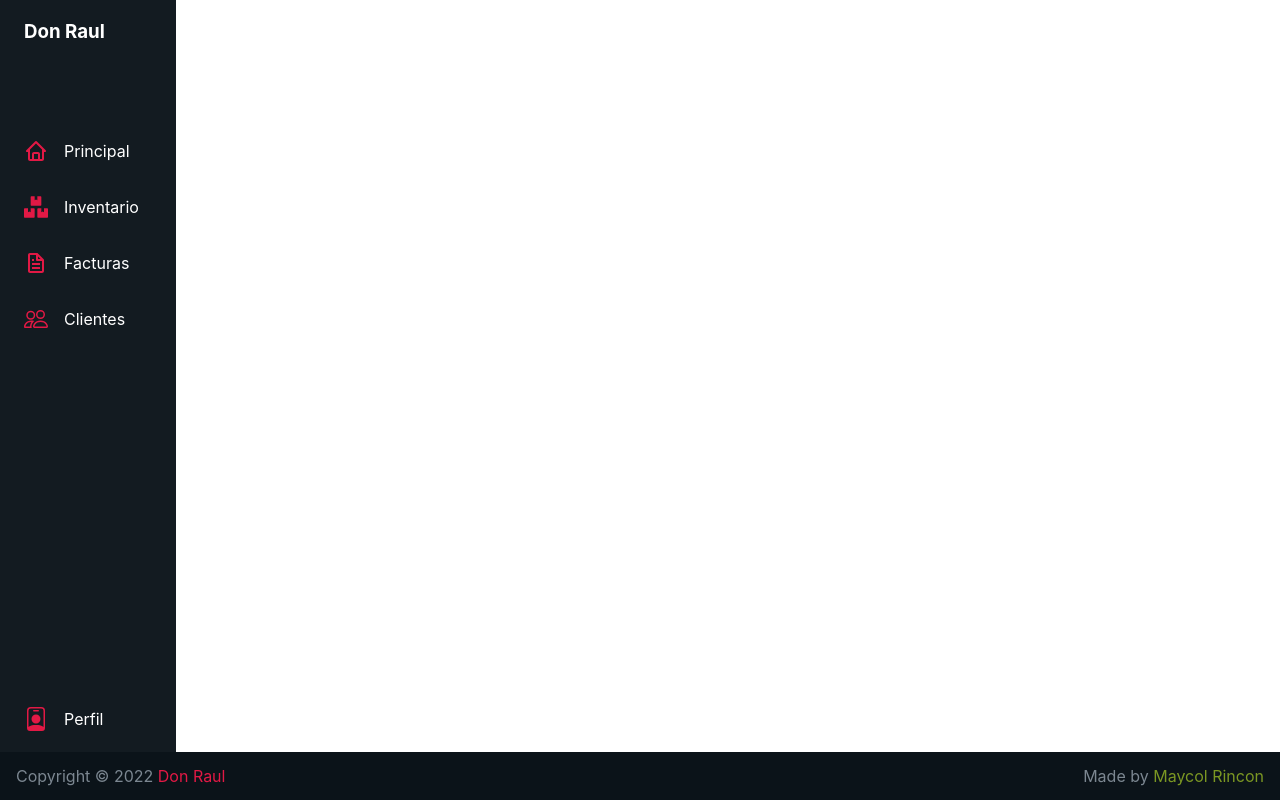
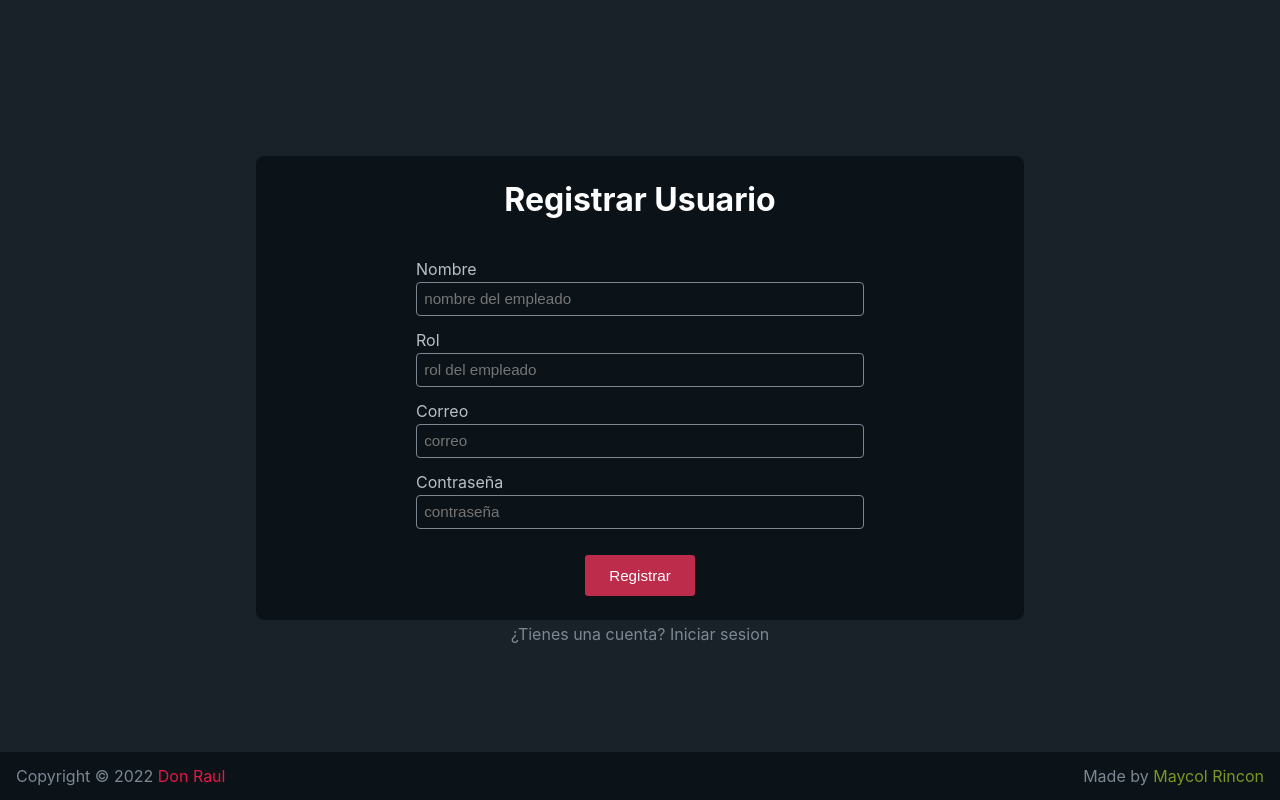
Before and after one commit to MykeStv/Hardware-app, a React (Create React App) app in the folder front-hardware/: page /signup in a window 1280 px wide. Built offline with nearby package versions, Linux system fonts and the light colour scheme.

Commit message:
Componente sign up creado

```diff
--- a/front-hardware/package.json
+++ b/front-hardware/package.json
@@ -6,6 +6,7 @@
     "@testing-library/jest-dom": "^5.16.3",
     "@testing-library/react": "^12.1.4",
     "@testing-library/user-event": "^13.5.0",
+    "firebase": "^9.6.10",
     "jspdf": "^2.5.1",
     "react": "^18.0.0",
     "react-dom": "^18.0.0",
--- a/front-hardware/src/App.jsx
+++ b/front-hardware/src/App.jsx
@@ -9,6 +9,7 @@ import Inventory from "./containers/Inventory";
 import Invoice from './containers/Invoice'
 import Client from './containers/Client'
 import Profile from './containers/Profile'
+import SignUp from "./components/SignUp";
 
 
 export * as actionCreators from './actions/index'
@@ -19,18 +20,15 @@ function App() {
       <BrowserRouter>
         <Provider store={store}>
 
-          <Footer />
-          <Sidebar />
+          <Routes>
+            <Route path="/*" element={<Sidebar />}>
+            </Route>
 
-
-          <Routes>
-            <Route path='/' element={<Dashboard />} />
-            <Route path='/inventory' element={<Inventory />} />
-            <Route path='/invoice' element={<Invoice />} />
-            <Route path='/client' element={<Client />} />
-            <Route path='/profile' element={<Profile />} />
+            <Route path='/signup' element={<SignUp />} />
 
           </Routes>
+
+          <Footer />
 
         </Provider>
       </BrowserRouter>
--- a/front-hardware/src/assets/style/_client.scss
+++ b/front-hardware/src/assets/style/_client.scss
@@ -1,4 +1,10 @@
 
 .client_page {
     @include page-config;
+    @include flex-center;
+
+    .client_container {
+        color: $color-gray;
+        font-size: 1.25rem;
+    }
 }
--- a/front-hardware/src/assets/style/_infoprod.scss
+++ b/front-hardware/src/assets/style/_infoprod.scss
@@ -99,6 +99,12 @@
 
         }
 
+        .form_adding {
+            @include flex-column;
+            row-gap: 1.5rem;
+            align-items: center;
+        }
+
         .info_btn {
 
             // @include btn-green;
--- /dev/null
+++ b/front-hardware/src/assets/style/_signup.scss
@@ -0,0 +1,55 @@
+
+.signup_page {
+
+    @include flex-center;
+    flex-direction: column;
+    background: $color-backgroud-dark1;
+    height: 100vh;
+    width: 100%;
+
+    .signup_card {
+        @include flex-center;
+        flex-direction: column;
+        row-gap: 1.5rem;
+        background: $color-backgroud-footer;
+        padding: 1.5rem 10rem;
+        border-radius: .5rem;
+        width: 60%;
+
+        .signup_header {
+            color: $color-text-light;
+            margin-bottom: 1rem;
+        }
+
+        .signup_body {
+            @include flex-column;
+            color: $color-gray;
+            width: 100%;
+            row-gap: .75rem;
+
+            input {
+                @include input-short($color-fuxia, $color-fuxia5);
+                width: 100%;
+                padding: .45rem;
+                margin-top: .2rem;
+                color: $color-gray;
+                font-size: .95rem;
+            }
+        }
+
+        .signup_footer {
+            @include btn-fuxia;
+
+            button {
+                padding: .75rem 1.5rem;
+                font-size: .95rem;
+            }
+        }
+
+    }
+
+    .signup_text {
+        color: $color-gray2;
+        margin-top: .25rem;
+    }
+}
--- a/front-hardware/src/assets/style/style.scss
+++ b/front-hardware/src/assets/style/style.scss
@@ -1,5 +1,5 @@
 @import 'const', 'footer', 'sidebar' , 'dashboard', 'inventory', 'invoice', 'client', 'table',
-    'search', 'sellState', 'infoprod','clientForm';
+    'search', 'sellState', 'infoprod','clientForm', 'signup';
 
 * {
     box-sizing: border-box;
--- a/front-hardware/src/components/AddProduct.jsx
+++ b/front-hardware/src/components/AddProduct.jsx
@@ -28,7 +28,7 @@ const AddProduct = ({ cancelAdding, applyAdding }) => {
     }
 
     return (
-        <form onSubmit={handleSubmit}>
+        <form className='form_adding' onSubmit={handleSubmit} >
             <div className='info_container adding'>
                 {/* <label className='info_element'>
                     <h4>Id</h4>
--- a/front-hardware/src/components/Sidebar.jsx
+++ b/front-hardware/src/components/Sidebar.jsx
@@ -2,11 +2,18 @@ import React from 'react'
 import { BiHome, BiFile } from "react-icons/bi";
 import { FaBoxes } from "react-icons/fa";
 import { BsPersonBadge, BsPeople } from "react-icons/bs";
-import { NavLink } from 'react-router-dom';
+import { NavLink, Route, Routes } from 'react-router-dom';
+import Dashboard from '../containers/Dashboard';
+import Inventory from '../containers/Inventory';
+import Invoice from '../containers/Invoice';
+import Client from '../containers/Client';
+import Profile from '../containers/Profile';
+
 
 
 const Sidebar = () => {
     return (
+        <>
             <div className='sidebar'>
                 <div className="header">
                     <img src="" alt="" />
@@ -15,7 +22,7 @@ const Sidebar = () => {
                 <div className='elements'>
                     <ul className='list'>
                         <NavLink
-                        to={'/'}
+                            to={''}
                             className={({ isActive }) => 'nav_link' + (isActive ? ' activated' : '')}
                         >
                             <BiHome className='icon' />
@@ -52,6 +59,14 @@ const Sidebar = () => {
                     </NavLink>
                 </div>
             </div>
+            <Routes>
+                <Route index element={<Dashboard />} />
+                <Route path='inventory' element={<Inventory />} />
+                <Route path='/invoice' element={<Invoice />} />
+                <Route path='/client' element={<Client />} />
+                <Route path='/profile' element={<Profile />} />
+            </Routes>
+        </>
     )
 }
 
--- /dev/null
+++ b/front-hardware/src/components/SignUp.jsx
@@ -0,0 +1,43 @@
+import React from 'react'
+
+const SignUp = () => {
+    return (
+        <div className='signup_page'>
+
+            <form className='signup_card'>
+
+                <div className='signup_header'>
+                    <h1>Registrar Usuario</h1>
+                </div>
+
+                <div className="signup_body">
+                    <label>
+                        <p>Nombre</p>
+                        <input type="text" placeholder='nombre del empleado' required />
+                    </label>
+                    <label>
+                        <p>Rol</p>
+                        <input type="text" placeholder='rol del empleado' required />
+                    </label>
+                    <label>
+                        <p>Correo</p>
+                        <input type="email" placeholder='correo' required />
+                    </label>
+                    <label>
+                        <p>Contraseña</p>
+                        <input type="password" placeholder='contraseña' minLength='6' required />
+                    </label>
+                </div>
+
+                <div className='signup_footer'>
+                    <button className='signup_btn'>Registrar</button>
+                </div>
+
+            </form>
+            <span className='signup_text'>¿Tienes una cuenta? Iniciar sesion</span>
+
+        </div>
+    )
+}
+
+export default SignUp
--- a/front-hardware/src/containers/Client.jsx
+++ b/front-hardware/src/containers/Client.jsx
@@ -1,15 +1,14 @@
 import React from 'react'
-import { generatePDF } from '../document/pdfInvoice'
-
 
 const Client = () => {
 
-    const arr = ["p1", 'p2', 'p3']
-
     return (
         <div className='client_page'>
-            Client
-            <button onClick={() => generatePDF(arr)}>generar pdf</button>
+
+            <div className="client_container">
+                Proximamente...
+            </div>
+
         </div>
     )
 }
--- a/front-hardware/src/document/pdfInvoice.js
+++ b/front-hardware/src/document/pdfInvoice.js
@@ -23,13 +23,13 @@ export const generatePDF = (invoice) => {
     let space_y = 220;
     invoice.products.forEach((p, i) => {
         space_y += 20
-        doc.text(`${i+1} ${p.productName} $${p.price} x${p.quantity} total: $${p.price * p.quantity}`, 40, space_y)
+        doc.text(`${i+1}. ${p.productName}  $${p.price}  x${p.quantity}   total: $${p.price * p.quantity}`, 40, space_y)
     })
 
     doc.setFontSize(16)
     doc.text(`TOTAL:  $${invoice.total}`, 20, space_y + 40)
 
-    doc.save('demo.pdf')
+    doc.save(`factura_${invoice.id}_${invoice.date}.pdf`)
 
 }
 
```
Also changed, not shown: front-hardware/src/firebase/fireConfig.js (added, +19 -0 lines), 2 other files (tests, documents, lock files or other folders). Lines whose indentation alone changed are shown as unchanged.
